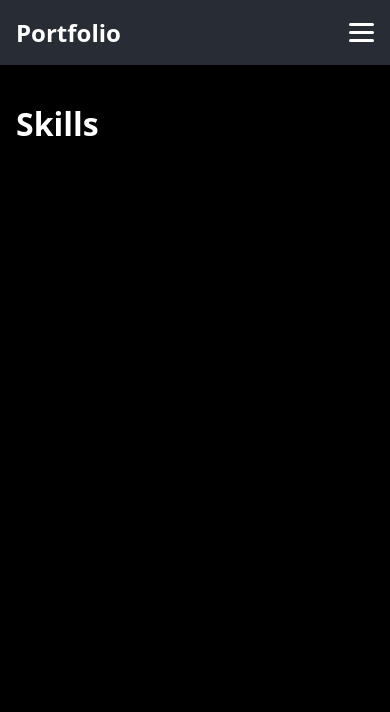
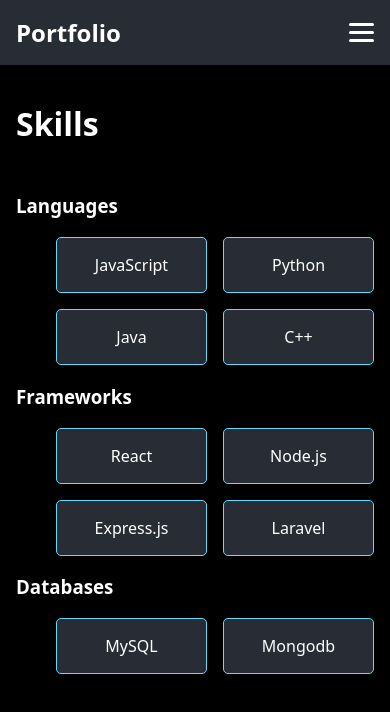
Before and after one commit to surajsooraj26/portfolio, a React (Vite) app: page /portfolio/skills in a window 390 px wide. Shown: the top 712 px of the page. Built offline with nearby package versions, Linux system fonts and the light colour scheme.

Commit message:
mobile skills

```diff
--- a/src/components/Mobile/MobileSkills.css
+++ b/src/components/Mobile/MobileSkills.css
@@ -0,0 +1,13 @@
+.skills ul {
+  list-style: none;
+  display: grid;
+  grid-template-columns: repeat(2, 1fr); /* 2 columns */
+  gap: 1rem; /* spacing between components */
+}
+.skills li {
+  background-color: #282c34;
+  padding: 1rem;
+  text-align: center;
+  border-radius: 5px;
+  border: 0.5px solid #61dafb;
+}
--- a/src/components/Mobile/MobileSkills.jsx
+++ b/src/components/Mobile/MobileSkills.jsx
@@ -1,9 +1,31 @@
 import { useNavbar } from "../../context/NavbarContext";
+import "./MobileSkills.css";
 function MobileSkills() {
   const [showNavbar, setShowNavbar] = useNavbar();
   return (
     <div className="mobile-skills" onPointerDown={() => setShowNavbar(false)}>
       <h1>Skills</h1>
+      <div className="skills">
+        <h3>Languages</h3>
+        <ul>
+          <li>JavaScript</li>
+          <li>Python</li>
+          <li>Java</li>
+          <li>C++</li>
+        </ul>
+        <h3>Frameworks</h3>
+        <ul>
+          <li>React</li>
+          <li>Node.js</li>
+          <li>Express.js</li>
+          <li>Laravel</li>
+        </ul>
+        <h3>Databases</h3>
+        <ul>
+          <li>MySQL</li>
+          <li>Mongodb</li>
+        </ul>
+      </div>
     </div>
   );
 }
```
